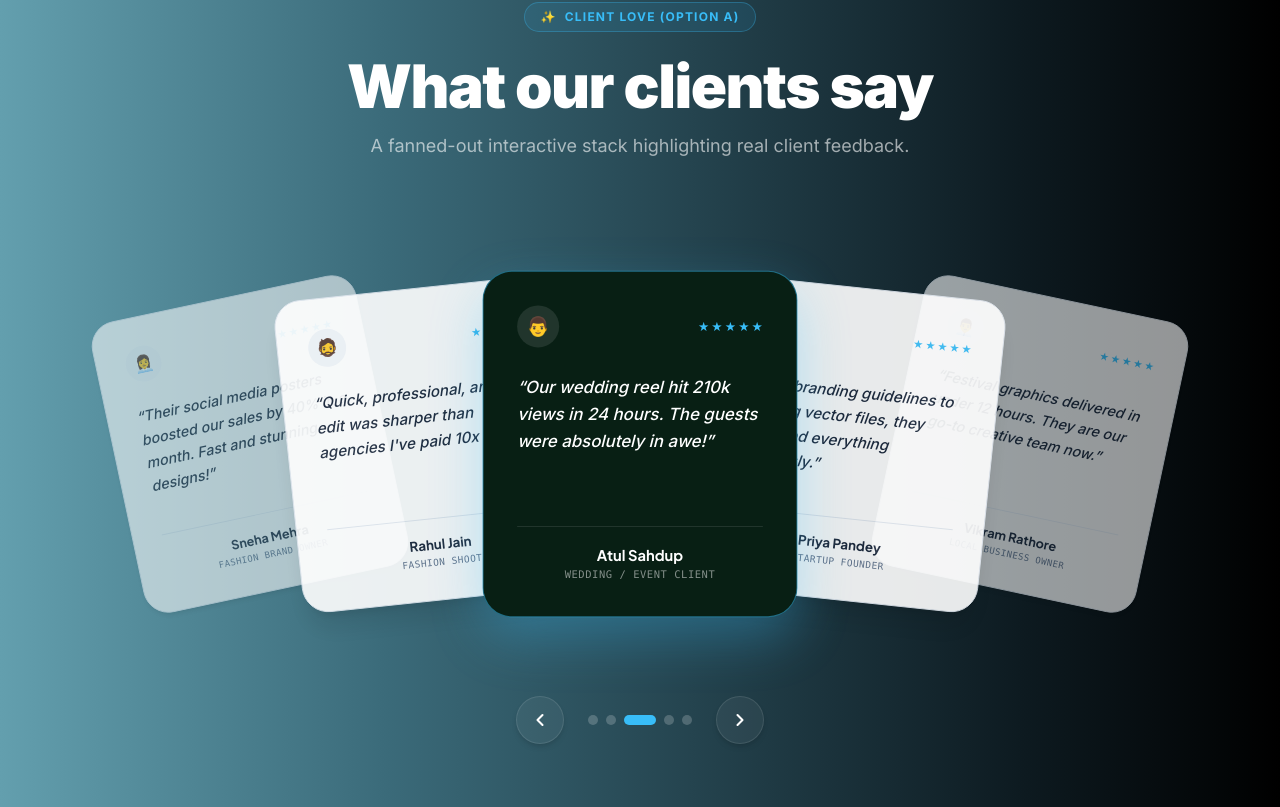
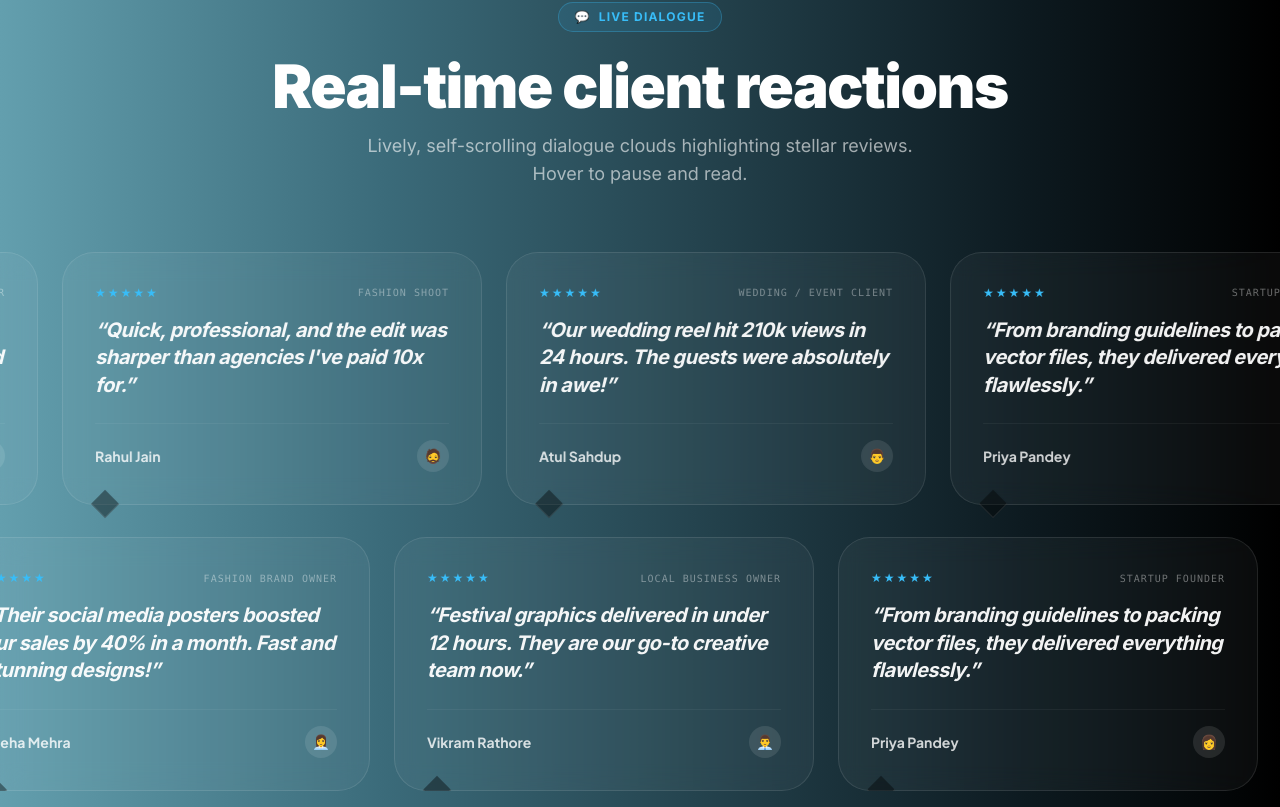
Before and after one commit to suyash-rgb/hanumadakshitacreators, a Next.js app: page / in a window 1280 px wide. Shown: the part 5033-5840 px from the top of the page. Built offline with nearby package versions, Linux system fonts and the light colour scheme.

Commit message:
misc cleanup

```diff
--- a/app/components/Footer.js
+++ b/app/components/Footer.js
@@ -109,10 +109,10 @@ export default function Footer() {
             &copy; {currentYear} HanumaDakshita. Your stories deserve the best.
           </div>
 
-          {/* Credits */}
+          {/* Credits
           <div className="font-semibold text-white opacity-90">
-            Designed by <span className="text-white hover:text-primary transition-colors cursor-pointer">Codevibe</span>
-          </div>
+            Designed by <span className="text-white hover:text-primary transition-colors cursor-pointer">suyash-rgb</span>
+          </div> */}
         </div>
       </div>
     </footer>
--- a/app/components/Testimonials.js
+++ b/app/components/Testimonials.js
@@ -70,158 +70,6 @@ export default function Testimonials() {
         }
       `}</style>
 
-      {/* -------------------------------------------------------------
-          OPTION 1: Centered Fanned-Out Card Deck Carousel (Reelrr Style)
-          ------------------------------------------------------------- */}
-      <section id="testimonials-deck" className="py-24 bg-transparent text-white relative z-10 overflow-hidden border-b border-white/5">
-        <div className="max-w-7xl mx-auto px-4 sm:px-6 lg:px-8 text-center">
-          {/* Pill Badge */}
-          <div className="inline-flex items-center gap-2 px-4 py-1.5 rounded-full border border-primary/30 bg-primary/10 text-xs font-bold uppercase tracking-widest text-primary mb-6">
-            <span>✨</span> CLIENT LOVE (OPTION A)
-          </div>
-
-          <h2 className="text-4xl sm:text-5xl md:text-6xl font-black tracking-tight text-white mb-4">
-            What our clients say
-          </h2>
-          <p className="text-base sm:text-lg text-white/60 max-w-xl mx-auto mb-16">
-            A fanned-out interactive stack highlighting real client feedback.
-          </p>
-
-          {/* Interactive Card Deck Container */}
-          <div className="relative h-[380px] sm:h-[440px] w-full max-w-5xl mx-auto flex items-center justify-center overflow-visible">
-            {reviews.map((review, idx) => {
-              // Calculate relative distance from the active index wrapping around
-              const N = reviews.length;
-              let diff = idx - activeIndex;
-              if (diff > 2) diff -= N;
-              if (diff < -2) diff += N;
-
-              const isActive = diff === 0;
-
-              // Determine exact positioning and rotation for fanning out
-              let rotateVal = "0deg";
-              let scaleVal = "1";
-              let zIndexVal = "0";
-              let cardTheme = "";
-              let translateClass = "";
-
-              if (diff === 0) {
-                // Active Card (Center Focus)
-                rotateVal = "0deg";
-                scaleVal = "1.05";
-                zIndexVal = "30";
-                translateClass = "[--translate-x:0%]";
-                cardTheme = "opacity-100 bg-[#081f14] border-primary/50 text-white shadow-[0_20px_50px_rgba(56,189,248,0.3)]";
-              } else if (diff === -1) {
-                // Left Side 1
-                rotateVal = "-6deg";
-                scaleVal = "0.95";
-                zIndexVal = "20";
-                translateClass = "[--translate-x:-45%] sm:[--translate-x:-70%]";
-                cardTheme = "opacity-90 bg-white border-slate-200 text-slate-800 hover:opacity-100 cursor-pointer shadow-xl";
-              } else if (diff === 1) {
-                // Right Side 1
-                rotateVal = "6deg";
-                scaleVal = "0.95";
-                zIndexVal = "20";
-                translateClass = "[--translate-x:45%] sm:[--translate-x:70%]";
-                cardTheme = "opacity-90 bg-white border-slate-200 text-slate-800 hover:opacity-100 cursor-pointer shadow-xl";
-              } else if (diff === -2) {
-                // Left Side 2 (Outer)
-                rotateVal = "-12deg";
-                scaleVal = "0.9";
-                zIndexVal = "10";
-                translateClass = "[--translate-x:-80%] sm:[--translate-x:-130%]";
-                cardTheme = "opacity-60 bg-white/95 border-slate-200 text-slate-800 hover:opacity-80 cursor-pointer shadow-md";
-              } else if (diff === 2) {
-                // Right Side 2 (Outer)
-                rotateVal = "12deg";
-                scaleVal = "0.9";
-                zIndexVal = "10";
-                translateClass = "[--translate-x:80%] sm:[--translate-x:130%]";
-                cardTheme = "opacity-60 bg-white/95 border-slate-200 text-slate-800 hover:opacity-80 cursor-pointer shadow-md";
-              }
-
-              return (
-                <div
-                  key={idx}
-                  onClick={() => !isActive && setActiveIndex(idx)}
-                  className={`absolute w-[240px] sm:w-[300px] p-6 sm:p-8 rounded-[28px] border transition-all duration-500 ease-out select-none flex flex-col justify-between h-[280px] sm:h-[330px] ${translateClass} ${cardTheme}`}
-                  style={{
-                    transform: `translateX(var(--translate-x, 0%)) rotate(${rotateVal}) scale(${scaleVal})`,
-                    zIndex: zIndexVal,
-                  }}
-                >
-                  <div className="text-left">
-                    {/* Stars and Avatar */}
-                    <div className="flex items-center justify-between mb-4 sm:mb-6">
-                      <div className={`size-10 rounded-full flex items-center justify-center text-lg ${isActive ? "bg-white/10" : "bg-slate-100"}`}>
-                        {review.avatar}
-                      </div>
-                      <div className="flex gap-0.5 text-primary text-xs">
-                        {Array.from({ length: review.stars }).map((_, i) => (
-                          <span key={i}>★</span>
-                        ))}
-                      </div>
-                    </div>
-
-                    {/* Review text */}
-                    <p className="text-xs sm:text-sm md:text-base leading-relaxed italic font-sans font-medium">
-                      &ldquo;{review.text}&rdquo;
-                    </p>
-                  </div>
-
-                  {/* Client name and role */}
-                  <div className={`border-t pt-4 mt-4 ${isActive ? "border-white/10" : "border-slate-200"}`}>
-                    <h4 className="font-heading font-bold text-xs sm:text-sm">
-                      {review.name}
-                    </h4>
-                    <p className={`text-[10px] uppercase tracking-wider font-mono mt-0.5 ${isActive ? "text-white/50" : "text-slate-500"}`}>
-                      {review.role}
-                    </p>
-                  </div>
-                </div>
-              );
-            })}
-          </div>
-
-          {/* Slider controls */}
-          <div className="mt-8 flex items-center justify-center gap-6">
-            <button
-              onClick={handlePrev}
-              className="size-12 rounded-full border border-white/10 bg-white/5 flex items-center justify-center text-white hover:bg-primary hover:text-black hover:border-primary transition-all duration-300 shadow-md"
-              aria-label="Previous review"
-            >
-              <svg xmlns="http://www.w3.org/2000/svg" width="20" height="20" viewBox="0 0 24 24" fill="none" stroke="currentColor" strokeWidth="2.5" strokeLinecap="round" strokeLinejoin="round">
-                <path d="m15 18-6-6 6-6"></path>
-              </svg>
-            </button>
-
-            {/* Dots navigation */}
-            <div className="flex gap-2">
-              {reviews.map((_, idx) => (
-                <button
-                  key={idx}
-                  onClick={() => setActiveIndex(idx)}
-                  className={`h-2.5 rounded-full transition-all duration-300 ${idx === activeIndex ? "w-8 bg-primary" : "w-2.5 bg-white/20"
-                    }`}
-                  aria-label={`Go to review ${idx + 1}`}
-                />
-              ))}
-            </div>
-
-            <button
-              onClick={handleNext}
-              className="size-12 rounded-full border border-white/10 bg-white/5 flex items-center justify-center text-white hover:bg-primary hover:text-black hover:border-primary transition-all duration-300 shadow-md"
-              aria-label="Next review"
-            >
-              <svg xmlns="http://www.w3.org/2000/svg" width="20" height="20" viewBox="0 0 24 24" fill="none" stroke="currentColor" strokeWidth="2.5" strokeLinecap="round" strokeLinejoin="round">
-                <path d="m9 18 6-6-6-6"></path>
-              </svg>
-            </button>
-          </div>
-        </div>
-      </section>
 
       {/* -------------------------------------------------------------
           OPTION 2: Live Scrolling Dialogue Clouds (Lively, High-Motion Marquee)
@@ -230,7 +78,7 @@ export default function Testimonials() {
         <div className="max-w-7xl mx-auto px-4 sm:px-6 lg:px-8 text-center">
           {/* Pill Badge */}
           <div className="inline-flex items-center gap-2 px-4 py-1.5 rounded-full border border-primary/30 bg-primary/10 text-xs font-bold uppercase tracking-widest text-primary mb-6">
-            <span>💬</span> LIVE DIALOGUE (OPTION B)
+            <span>💬</span> LIVE DIALOGUE
           </div>
 
           <h2 className="text-4xl sm:text-5xl md:text-6xl font-black tracking-tight text-white mb-4">
```
Also changed, not shown: commit-msg.txt (deleted).
